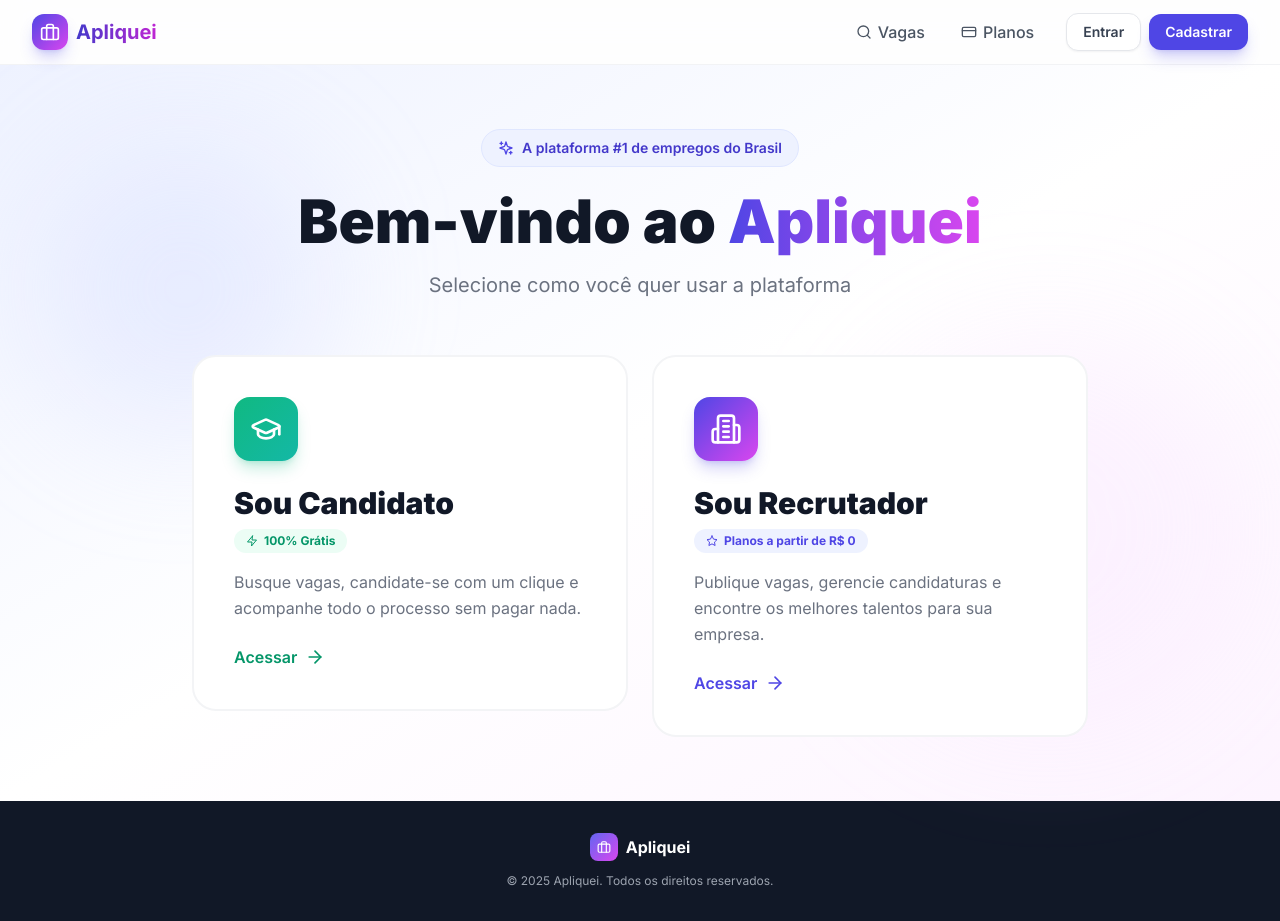
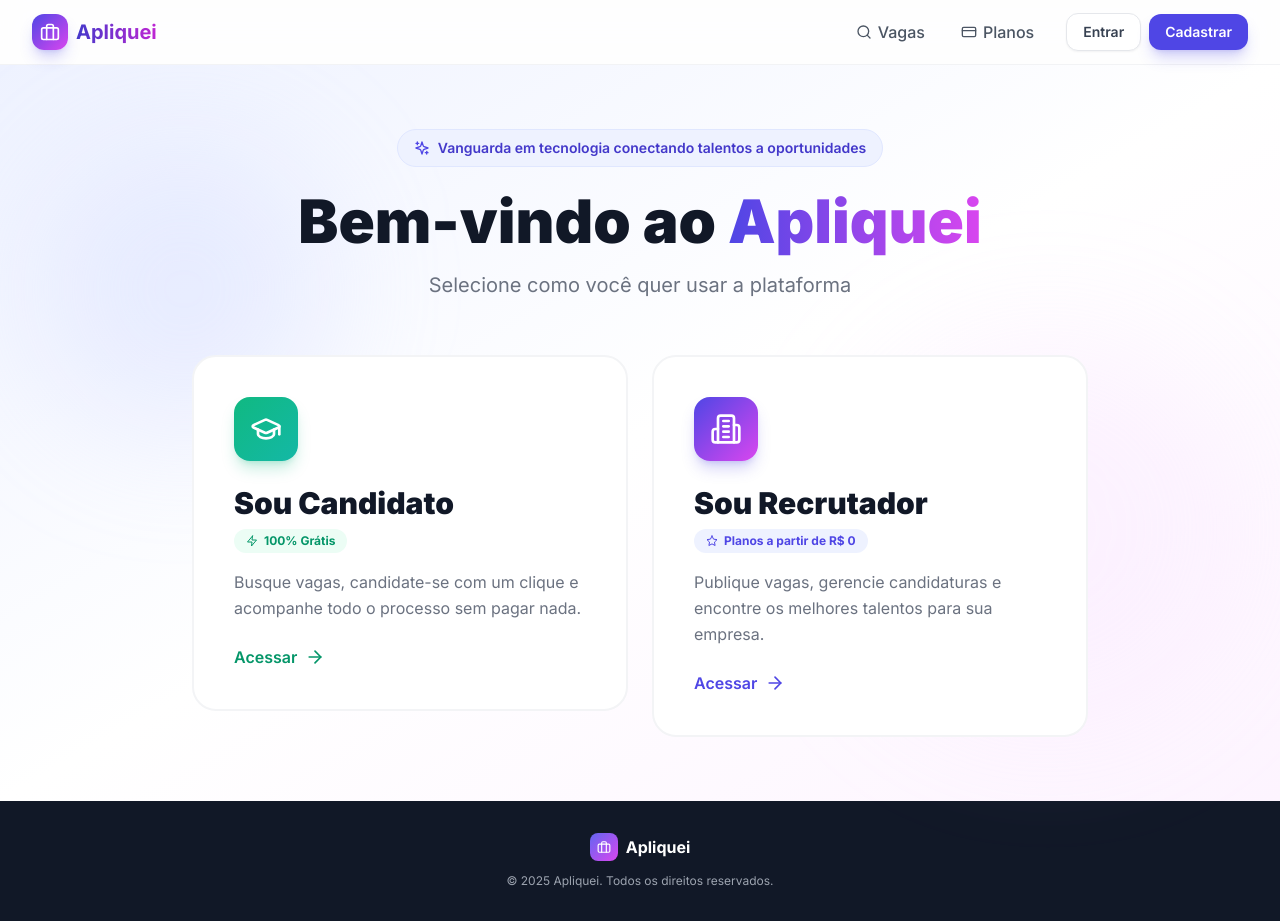
Before and after one commit to RafaHop3/The-Last-LightKeeper, a React (Vite) app in the folder frontend/: page / in a window 1280 px wide. Built offline with nearby package versions, Linux system fonts and the light colour scheme; no server answers.

Commit message:
fix: replace '#1 de empregos do Brasil' with authentic tech-focused tagline

```diff
--- a/frontend/src/pages/Landing.jsx
+++ b/frontend/src/pages/Landing.jsx
@@ -29,7 +29,7 @@ export default function Landing() {
           <div className="text-center mb-14">
             <div className="inline-flex items-center gap-2 bg-primary-50 border border-primary-100 rounded-full px-4 py-2 mb-6">
               <Sparkles className="w-4 h-4 text-primary-600" />
-              <span className="text-sm font-semibold text-primary-700">A plataforma #1 de empregos do Brasil</span>
+              <span className="text-sm font-semibold text-primary-700">Vanguarda em tecnologia conectando talentos a oportunidades</span>
             </div>
 
             <h1 className="text-4xl sm:text-5xl lg:text-6xl font-black text-gray-900 leading-tight mb-5">
```
